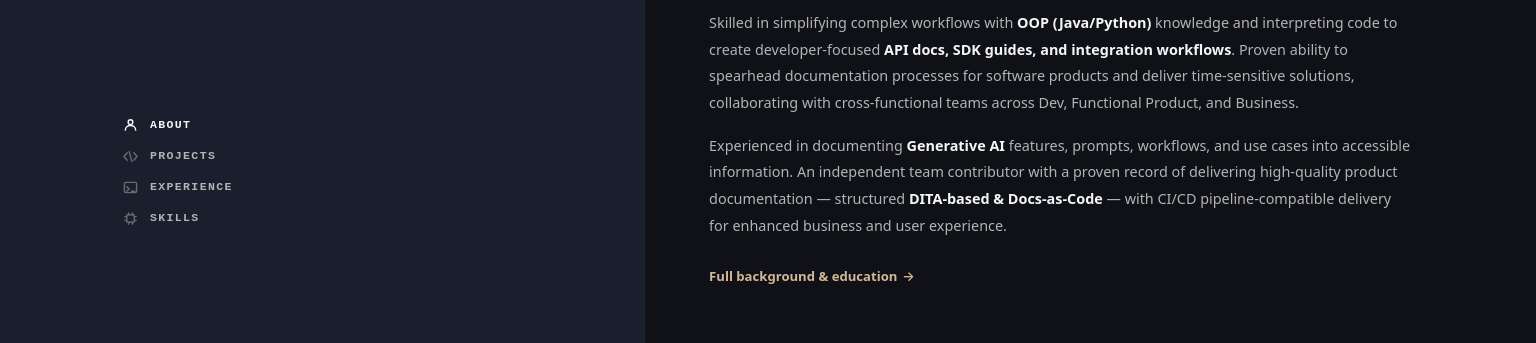
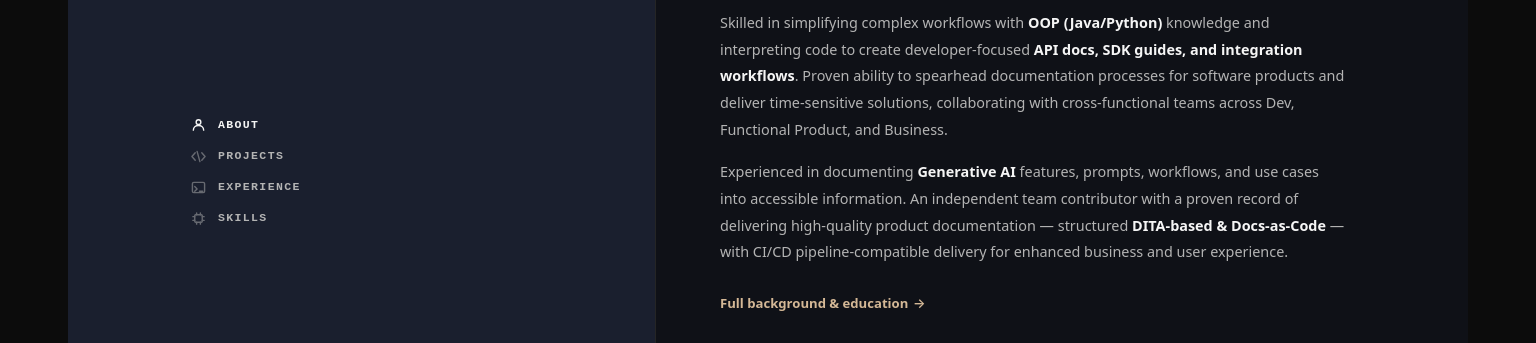
Before and after one commit to VidhyaDivakar/Portfolio, an Astro site: page / in a window 1536 px wide. Shown: the part 219-562 px from the top of the page. Built offline with nearby package versions, Linux system fonts and the light colour scheme; Astro itself is replaced by a stand-in of ours.

Commit message:
Cap layout to 1400px max-width for large monitors

```diff
--- a/src/pages/index.astro
+++ b/src/pages/index.astro
@@ -19,6 +19,7 @@ const experience = (await getCollection('writing'))
 </head>
 <body>
 
+<div class="layout-wrap">
 <div class="layout">
 
 	<!-- LEFT PANEL -->
@@ -258,6 +259,7 @@ const experience = (await getCollection('writing'))
 
 	</main>
 </div>
+</div>
 
 <style>
 	/* PALETTE */
@@ -287,6 +289,12 @@ const experience = (await getCollection('writing'))
 	a { color: inherit; text-decoration: none; }
 
 	/* LAYOUT */
+	.layout-wrap {
+		max-width: 1400px;
+		margin: 0 auto;
+		position: relative;
+	}
+
 	.layout {
 		display: block;
 		min-height: 100vh;
@@ -308,6 +316,13 @@ const experience = (await getCollection('writing'))
 			padding: 5rem 2rem 5rem 8vw;
 			overflow-y: auto;
 			border-right: 1px solid var(--border);
+		}
+	}
+
+	@media (min-width: 1400px) {
+		.left {
+			left: calc((100vw - 1400px) / 2);
+			width: calc(1400px * 0.42);
 		}
 	}
 
```
